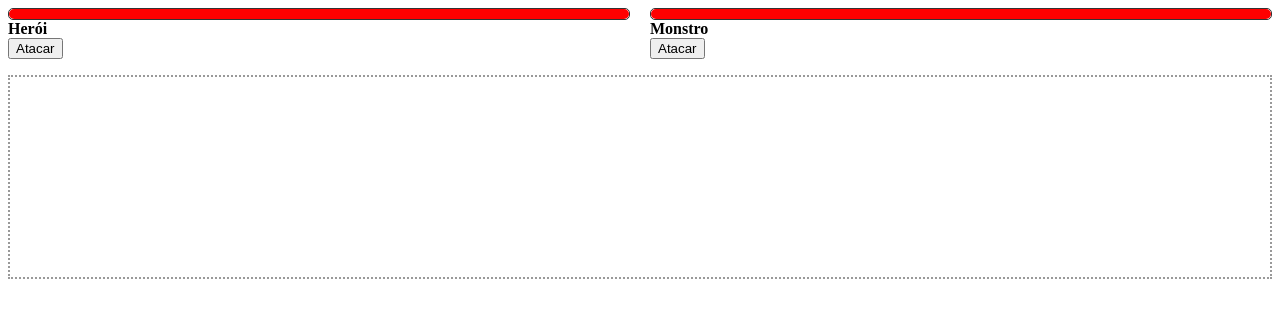
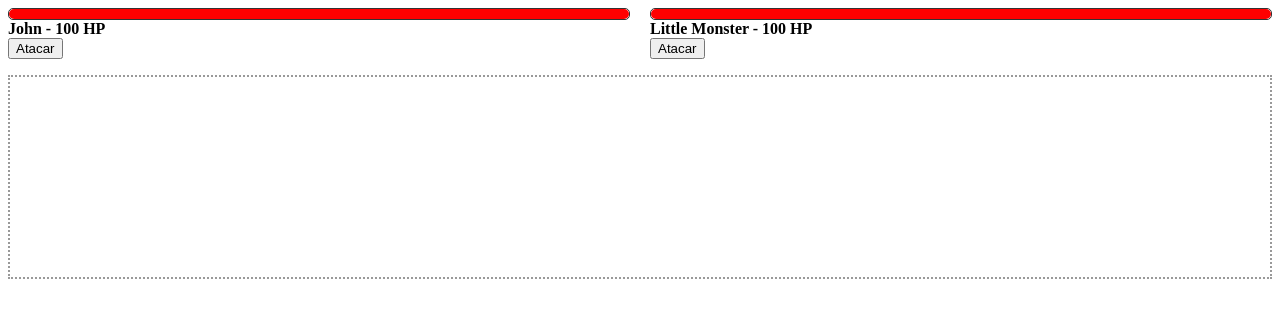
Before and after one commit to Raysantiago07/projeto-comentado-luta, a plain HTML site: page index.html in a window 1280 px wide. Drawn offline with Linux system fonts and the light colour scheme.

Commit message:
Add files via upload

```diff
--- a/index.html
+++ b/index.html
@@ -14,7 +14,7 @@
                 <div class="bar"></div>
             </div>
 
-            <strong class="name">Herói</strong>
+            <strong class="name">--</strong>
 
             <div>
                 <button class="attack-button">Atacar</button>
@@ -26,7 +26,7 @@
                 <div class="bar"></div>
             </div>
 
-            <strong class="name">Monstro</strong>
+            <strong class="name">--</strong>
 
             <div>
                 <button class="attack-button">Atacar</button>
@@ -42,5 +42,6 @@
     <script src="./src/components/heros/Mage.js"></script>
     <script src="./src/components/monsters/BigMonster.js"></script>
     <script src="./src/components/monsters/LittleMonster.js"></script>
+    <script src="./src/components/scenario/Stage.js"></script>
 </body>
 </html>
--- /dev/null
+++ b/src/components/scenario/Stage.js
@@ -0,0 +1,34 @@
+/**
+ * 1 -  saber as informações de quem está lutando
+ * (qual o id que tem as informações do char 1 ou char 2)
+ * 2 - ação de atacar de ambos os chars
+ * 3 - atualizar a barra de vida
+ */
+
+class Stage {
+    constructor(char1, char2, char1Element, char2Element){
+        this.char1 = char1
+        this.char2 = char2
+        this.char1Element = char1Element
+        this.char2Element = char2Element
+    }
+
+    start(){
+        this.update()
+    }
+
+    update() {
+        // char1 - selecionando o nome do char
+        this.char1Element.querySelector('.name').innerHTML = `${this.char1.name} - ${this.char1.life} HP`
+        //barra de vida
+        let char1HP = (this.char1.life / this.char1.maxLife) * 100
+        this.char1Element.querySelector('.bar').style.width = `${char1HP}%`
+
+
+        // char 2 - selecionando o nome do char
+        this.char2Element.querySelector('.name').innerHTML = `${this.char2.name} - ${this.char2.life} HP`
+        // barra de vida
+        let char2HP = (this.char2.life / this.char2.maxLife) * 100
+        this.char2Element.querySelector('.bar').style.width = `${cha2HP}%`
+    }
+}
--- a/src/js/script.js
+++ b/src/js/script.js
@@ -1,6 +1,11 @@
 let char = new Knight('John')
 let monster = new LittleMonster()
 
-console.log(char.name)
-console.log(char.life)
-console.log(char.attack)
+const stage = new Stage(
+    char,
+    monster,
+    document.querySelector('#char'),
+    document.querySelector('#monster')
+)
+
+stage.start()
```
